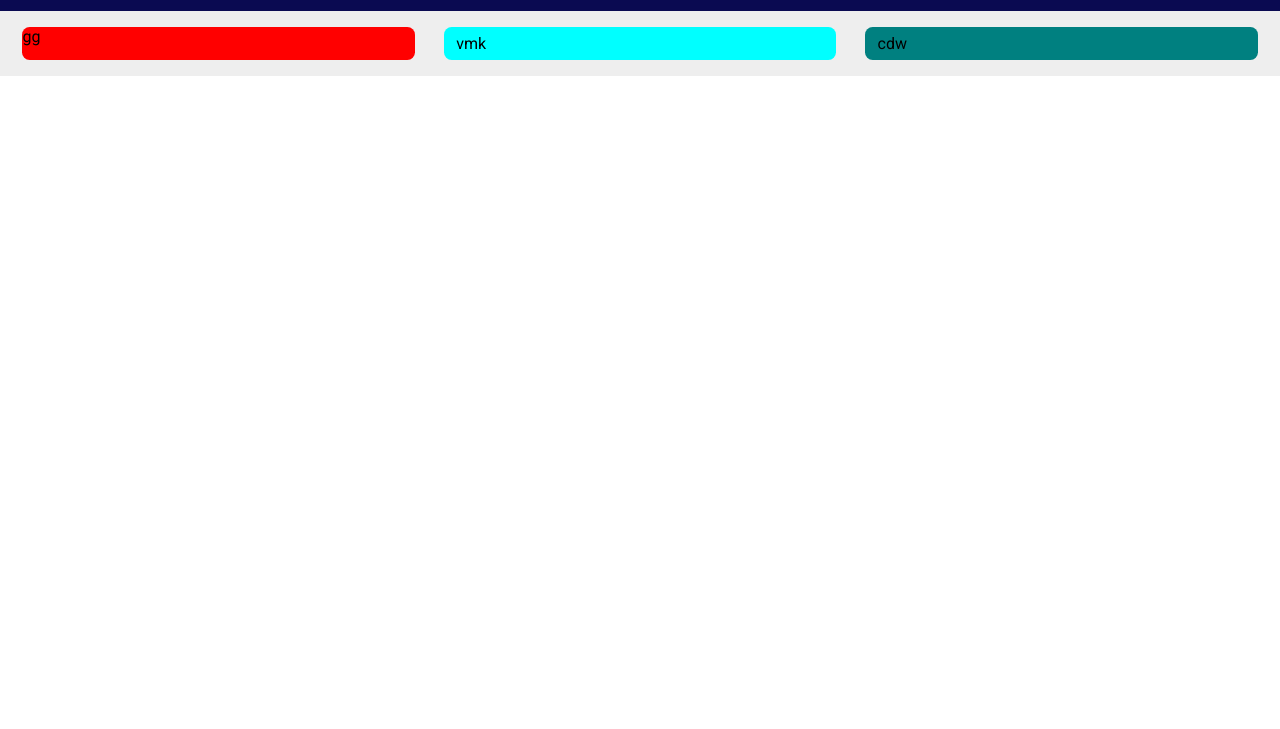
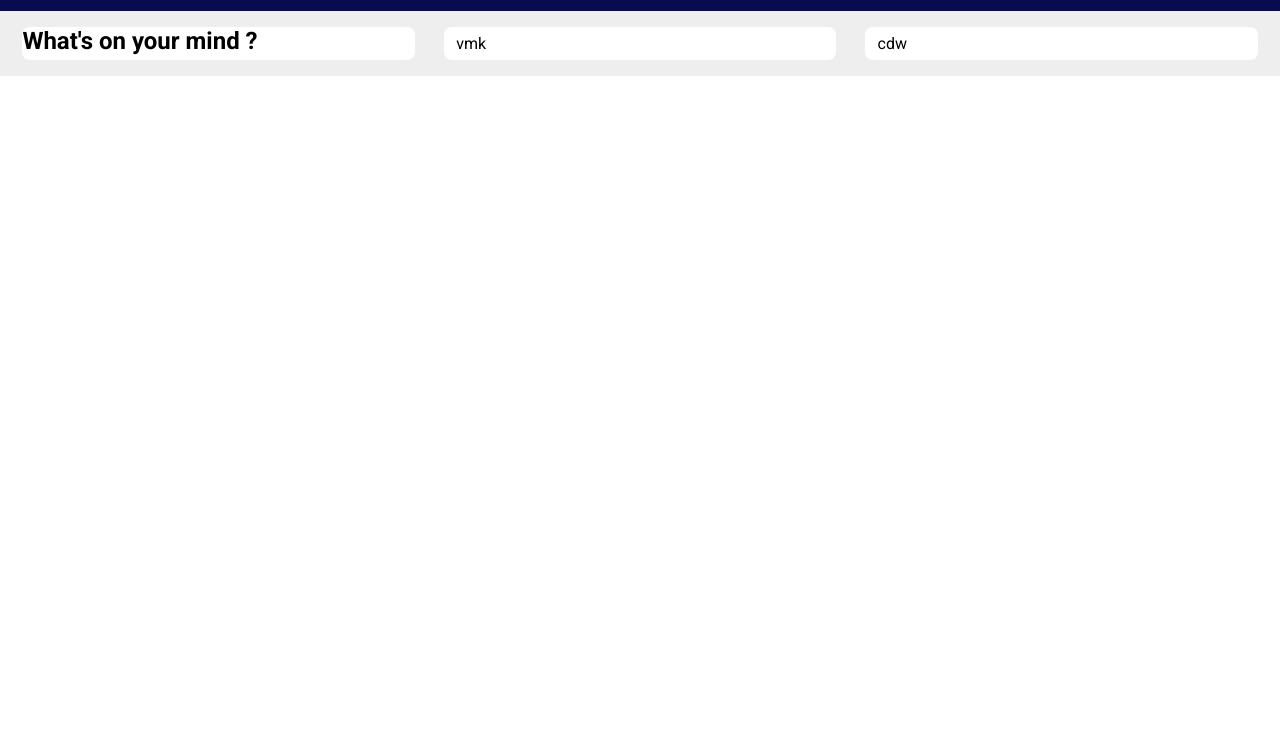
Before and after one commit to favour-emmanuel/tenth-css-assignment, a plain HTML site: page index.html in a window 1280 px wide. Shown: the part 71-800 px from the top of the page. Drawn offline with Linux system fonts and the light colour scheme.

Commit message:
changed the background color of the grid colum boxes

```diff
--- a/index.html
+++ b/index.html
@@ -37,7 +37,11 @@
     </header>
 
     <div class="grid-container">
-      <div class="col-1">gg</div>
+      <div class="col-1">
+        <div class="top-section">
+          <h2>What's on your mind ?</h2>
+        </div>
+      </div>
       <div class="col-2">vmk</div>
       <div class="col-3">cdw</div>
     </div>
--- a/style.css
+++ b/style.css
@@ -112,17 +112,20 @@ nav {
   gap: 1rem;
 }
 
+.col-1,
+.col-2,
+.col-3 {
+  background: white;
+}
+
 .col-1 {
-  background-color: red;
   border-radius: 0.48rem;
 }
 .col-2 {
-  background-color: cyan;
   padding: 0.44rem 0.78rem;
   border-radius: 0.48rem;
 }
 .col-3 {
-  background-color: teal;
   border-radius: 0.48rem;
   padding: 0.44rem 0.78rem;
 }
```
